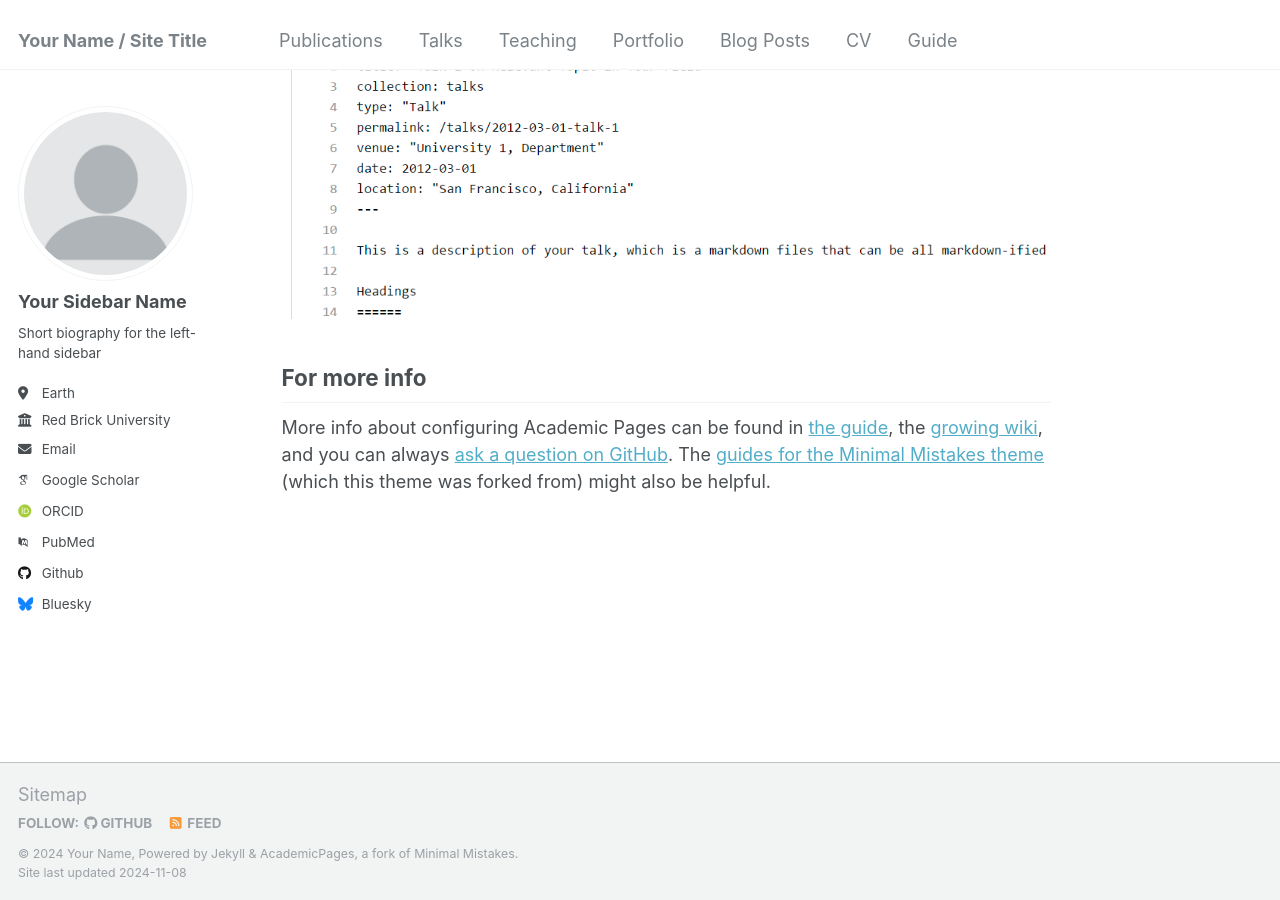
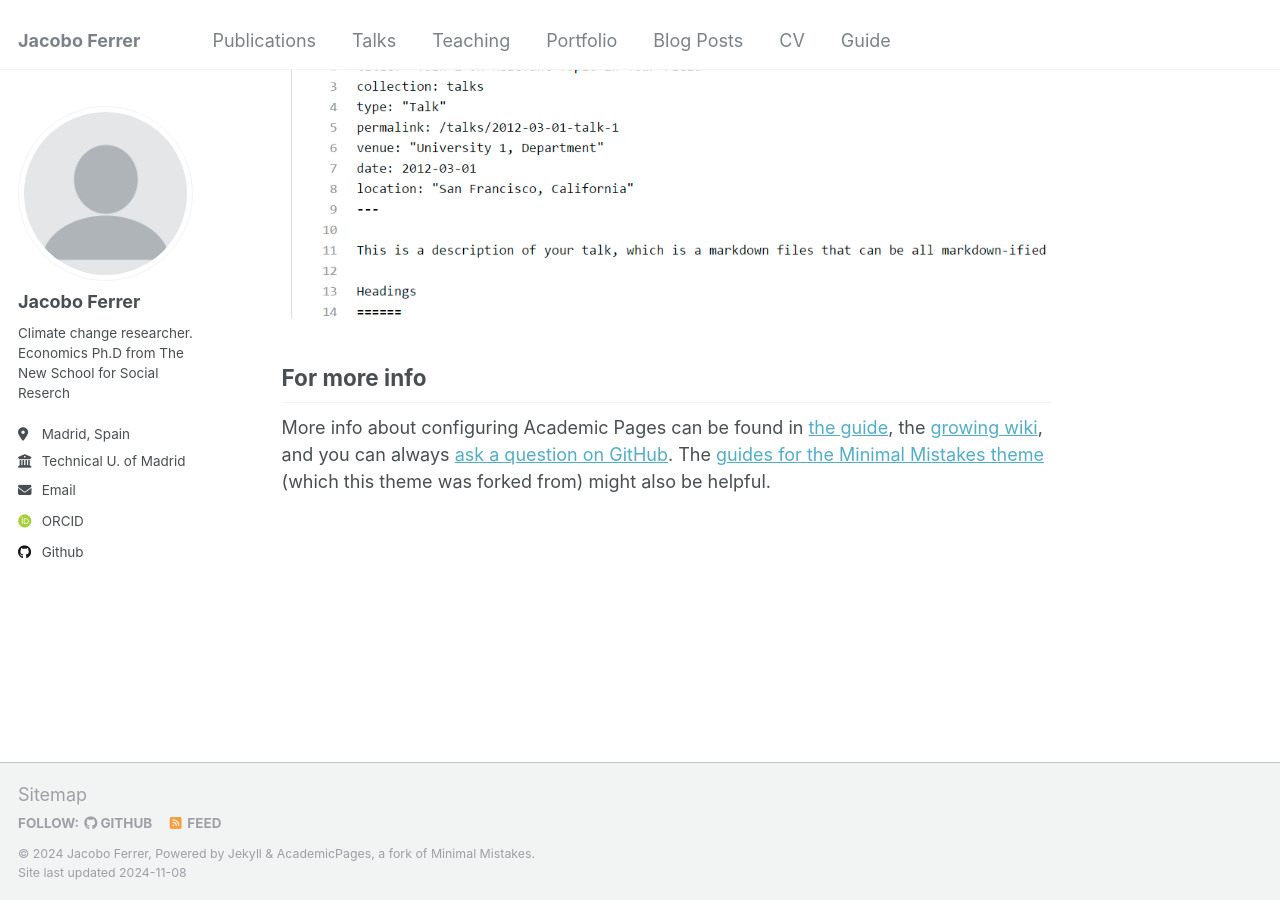
Before and after one commit to jferrherz/jferrherz.github.io, a Jekyll site: the page built from _pages/about.md, in a window 1280 px wide and 900 px high, scrolled down 2643 px. Built offline with Jekyll 4.4.1, drawn with Linux system fonts in a browser that asks for light colours; some web fonts are replaced.

Commit message:
Update _config.yml

```diff
--- a/_config.yml
+++ b/_config.yml
@@ -8,10 +8,10 @@
 
 # Basic Site Settings
 locale                   : "en-US"
-title                    : "Your Name / Site Title"
+title                    : "Jacobo Ferrer"
 title_separator          : "-"
-name                     : &name "Your Name"
-description              : &description "personal description"
+name                     : &name "Jacobo Ferrer"
+description              : &description "I am an economics Ph.D and researcher focusing on distributional and environmental input-output models"
 url                      : https://academicpages.github.io # the base hostname & protocol for your site e.g. "https://mmistakes.github.io"
 baseurl                  : "" # the subpath of your site, e.g. "/blog"
 repository               : "academicpages/academicpages.github.io"
@@ -22,21 +22,21 @@ repository               : "academicpages/academicpages.github.io"
 author:
   # Biographic information
   avatar           : "profile.png"
-  name             : "Your Sidebar Name"
+  name             : "Jacobo Ferrer"
   pronouns         : # example: "she/her"
-  bio              : "Short biography for the left-hand sidebar"
-  location         : "Earth"
-  employer         : "Red Brick University"
+  bio              : "Climate change researcher. Economics Ph.D from The New School for Social Reserch"
+  location         : "Madrid, Spain"
+  employer         : "Technical U. of Madrid"
   uri              : # URL
-  email            : "none@example.org"
+  email            : "jferrherz@gmail.com"
 
   # Academic websites
   arxiv            : # URL - Update with the correct link to your profile
-  googlescholar    : "https://scholar.google.com/citations?user=PS_CX0AAAAAJ"
+  googlescholar    : #"https://scholar.google.com/citations?user=PS_CX0AAAAAJ"
   impactstory      : # URL
-  orcid            : "http://orcid.org/yourorcidurl"
+  orcid            : "https://orcid.org/0000-0002-7873-6275"
   semantic         : # URL
-  pubmed           : "https://www.ncbi.nlm.nih.gov/pubmed/?term=john+snow"
+  pubmed           : #"https://www.ncbi.nlm.nih.gov/pubmed/?term=john+snow"
   researchgate     : # URL
   scopus           : # URL
 
@@ -44,12 +44,12 @@ author:
   bitbucket        : # Username - Update with your username on the site
   codepen          : # Username
   dribbble         : # Username
-  github           : "academicpages"
+  github           : "https://github.com/jferrherz"
   kaggle           : # Username
   stackoverflow    : # User number or user number and name (i.e., use "1" or "1/jeff-atwood")
 
   # Social media
-  bluesky          : "bsky.app" # Replace this with you Bluesky username
+  bluesky          : #"bsky.app" # Replace this with you Bluesky username
   facebook         : # Username
   flickr           : # Username
   foursquare       : # Username
```
